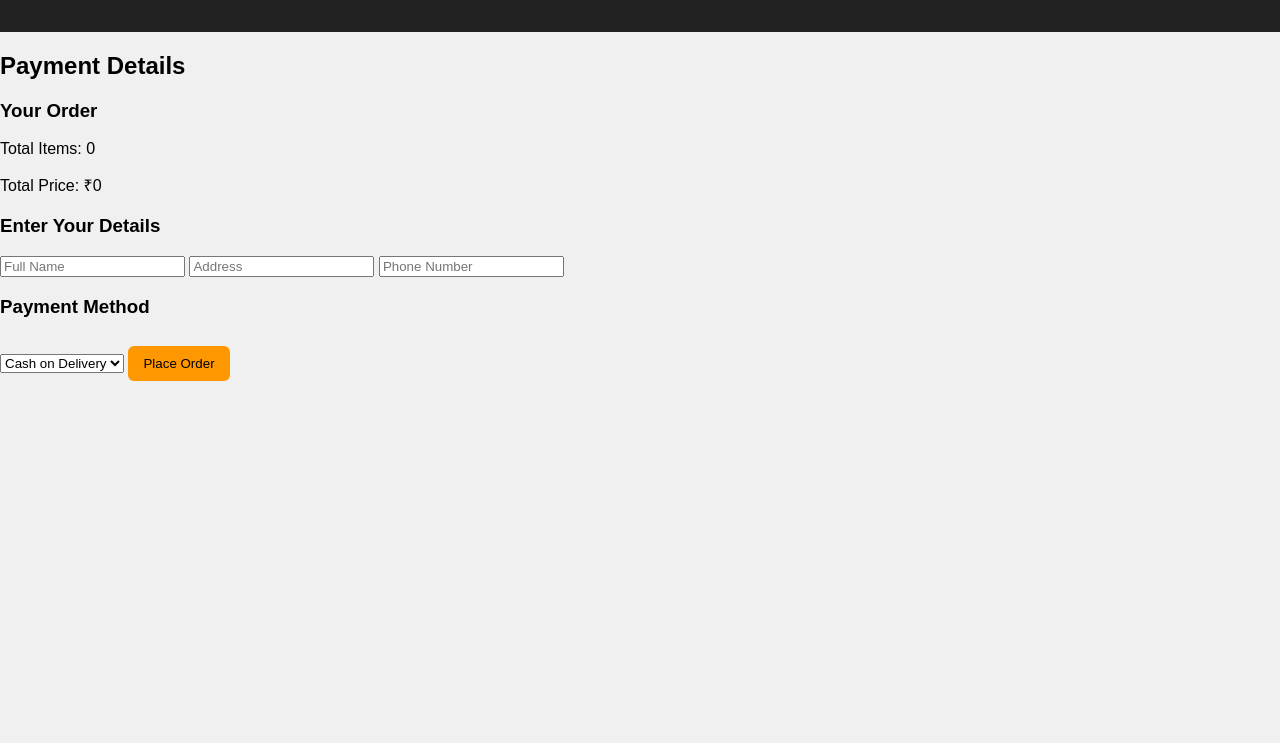
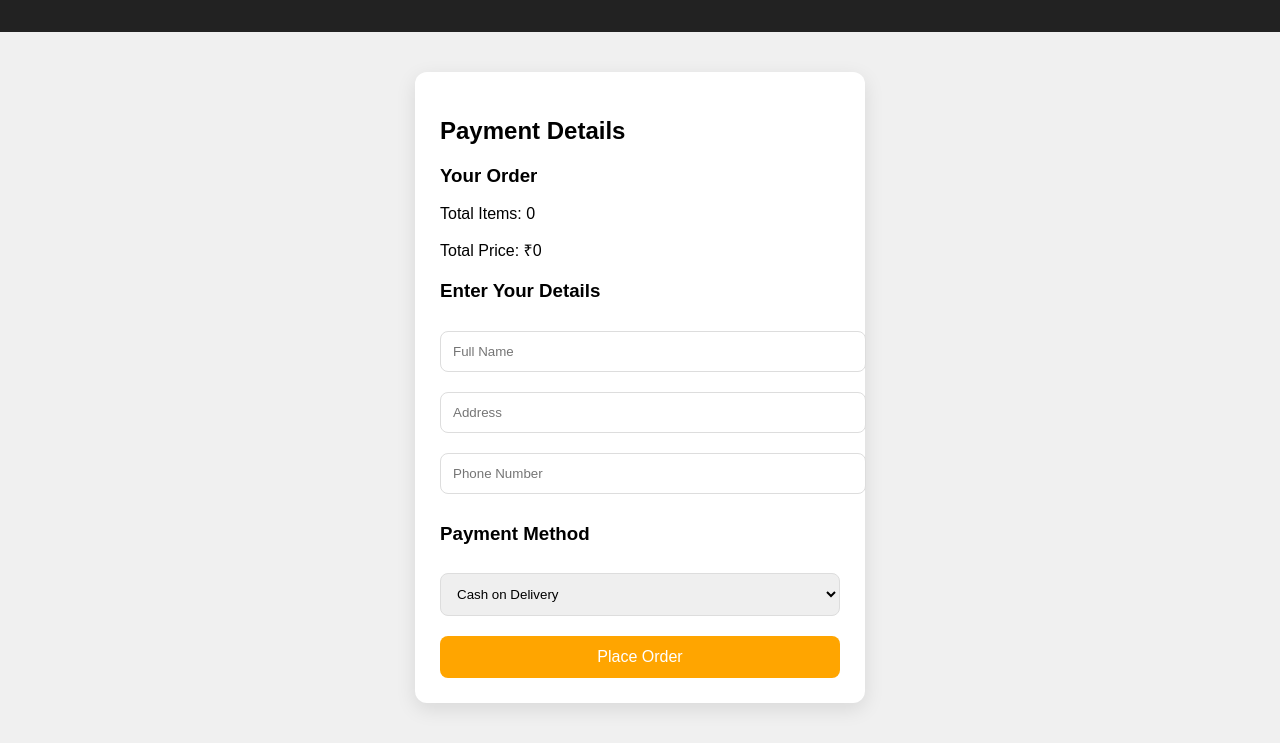
Before and after one commit to nithishwaran-labhub/webcart, a plain HTML site: page checkout.html in a window 1280 px wide. Shown: the part 66-809 px from the top of the page. Drawn offline with Linux system fonts and the light colour scheme.

Commit message:
Update style.css

```diff
--- a/style.css
+++ b/style.css
@@ -8,3 +8,30 @@ header {background:#222;color:white;padding:15px;display:flex;justify-content:sp
 img {width:100%;border-radius:8px;}
 button {padding:10px 15px;background:#ff9800;border:none;border-radius:6px;cursor:pointer;margin-top:10px;}
 #cart-items, #wishlist-items {padding:20px;}
+.checkout-box {
+  width: 400px;
+  background: #fff;
+  padding: 25px;
+  margin: 40px auto;
+  border-radius: 12px;
+  box-shadow: 0 6px 20px rgba(0,0,0,0.1);
+}
+
+.checkout-box input, .checkout-box select {
+  width: 100%;
+  padding: 12px;
+  margin: 10px 0;
+  border-radius: 8px;
+  border: 1px solid #ddd;
+}
+
+.checkout-box button {
+  width: 100%;
+  padding: 12px;
+  background: #ffa500;
+  border: none;
+  color: #fff;
+  font-size: 16px;
+  border-radius: 8px;
+  cursor: pointer;
+}
```
